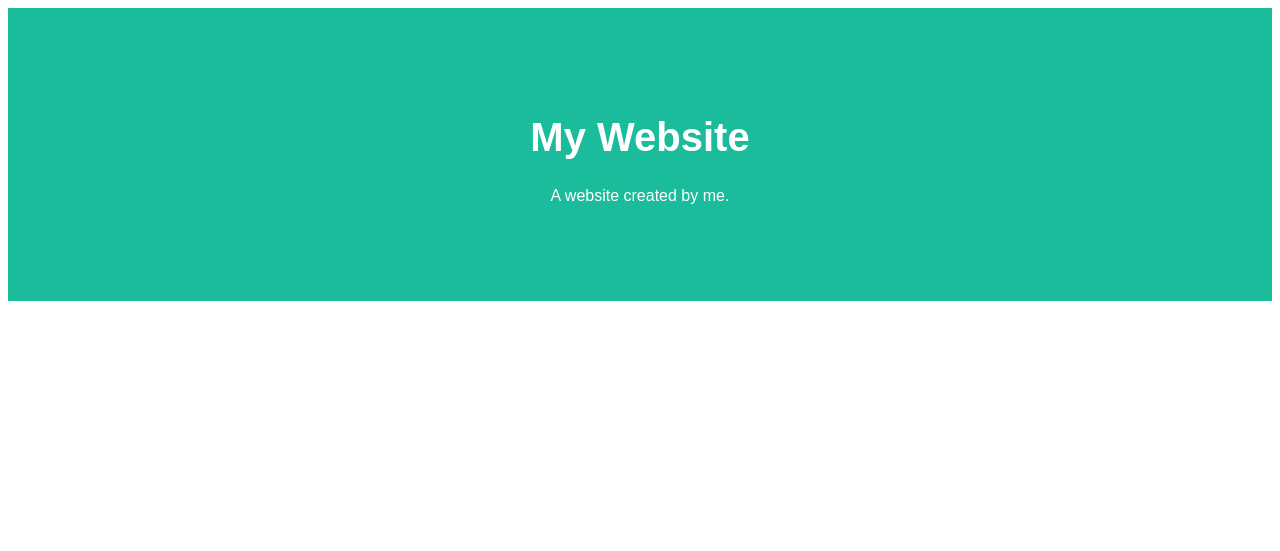
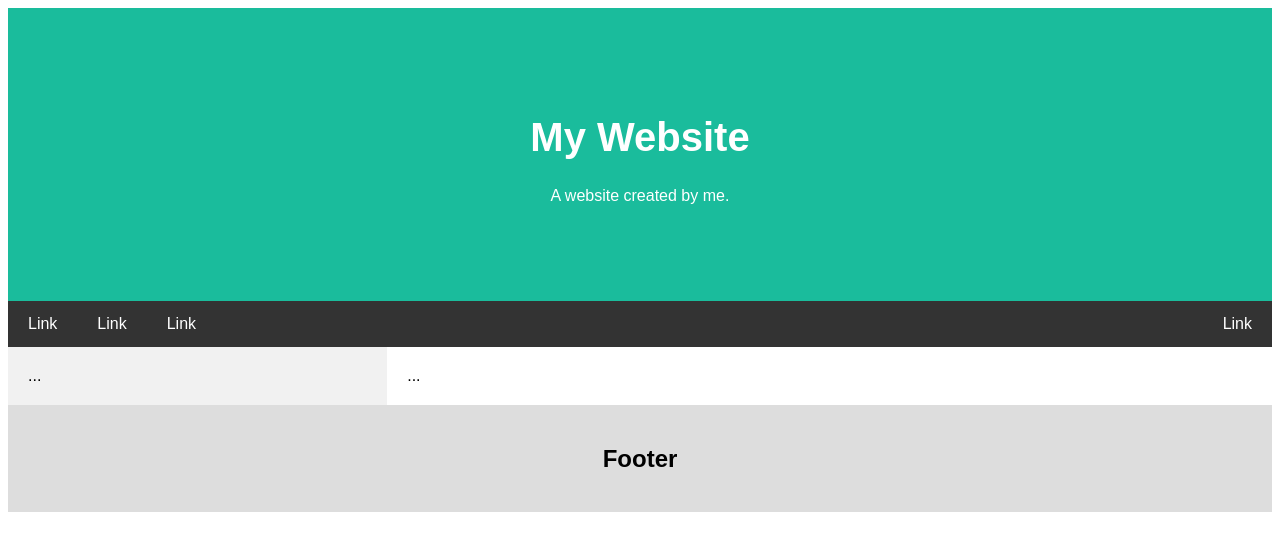
Before and after one commit to Agentcosta/VUKeyboards, a PHP site: page / in a window 1280 px wide. Shown: the top 551 px of the page. Run offline with PHP 8.4, Linux system fonts and the light colour scheme.

Commit message:
Update index.php

```diff
--- a/index.php
+++ b/index.php
@@ -19,6 +19,75 @@ body {
 .header h1 {
   font-size: 40px;
 }
+    /* Style the top navigation bar */
+.navbar {
+  overflow: hidden; /* Hide overflow */
+  background-color: #333; /* Dark background color */
+}
+
+/* Style the navigation bar links */
+.navbar a {
+  float: left; /* Make sure that the links stay side-by-side */
+  display: block; /* Change the display to block, for responsive reasons (see below) */
+  color: white; /* White text color */
+  text-align: center; /* Center the text */
+  padding: 14px 20px; /* Add some padding */
+  text-decoration: none; /* Remove underline */
+}
+
+/* Right-aligned link */
+.navbar a.right {
+  float: right; /* Float a link to the right */
+}
+
+/* Change color on hover/mouse-over */
+.navbar a:hover {
+  background-color: #ddd; /* Grey background color */
+  color: black; /* Black text color */
+}
+    * {
+  box-sizing: border-box;
+}
+
+/* Column container */
+.row {
+  display: flex;
+  flex-wrap: wrap;
+}
+
+/* Create two unequal columns that sits next to each other */
+/* Sidebar/left column */
+.side {
+  flex: 30%; /* Set the width of the sidebar */
+  background-color: #f1f1f1; /* Grey background color */
+  padding: 20px; /* Some padding */
+}
+
+/* Main column */
+.main {
+  flex: 70%; /* Set the width of the main content */
+  background-color: white; /* White background color */
+  padding: 20px; /* Some padding */
+}
+
+@media screen and (max-width: 700px) {
+  .row {
+    flex-direction: column;
+  }
+}
+
+/* Responsive layout - when the screen is less than 400px wide, make the navigation links stack on top of each other instead of next to each other */
+@media screen and (max-width: 400px) {
+  .navbar a {
+    float: none;
+    width: 100%;
+  }
+}
+    .footer {
+  padding: 20px; /* Some padding */
+  text-align: center; /* Center text*/
+  background: #ddd; /* Grey background */
+}
 </style>
 </head>
 <body>
@@ -26,6 +95,19 @@ body {
   <h1>My Website</h1>
   <p>A website created by me.</p>
 </div>
+    <div class="navbar">
+  <a href="#">Link</a>
+  <a href="#">Link</a>
+  <a href="#">Link</a>
+  <a href="#" class="right">Link</a>
+</div>
+    <div class="row">
+  <div class="side">...</div>
+  <div class="main">...</div>
+</div>
+    <div class="footer">
+  <h2>Footer</h2>
+</div>
 
 
 </body>
```
